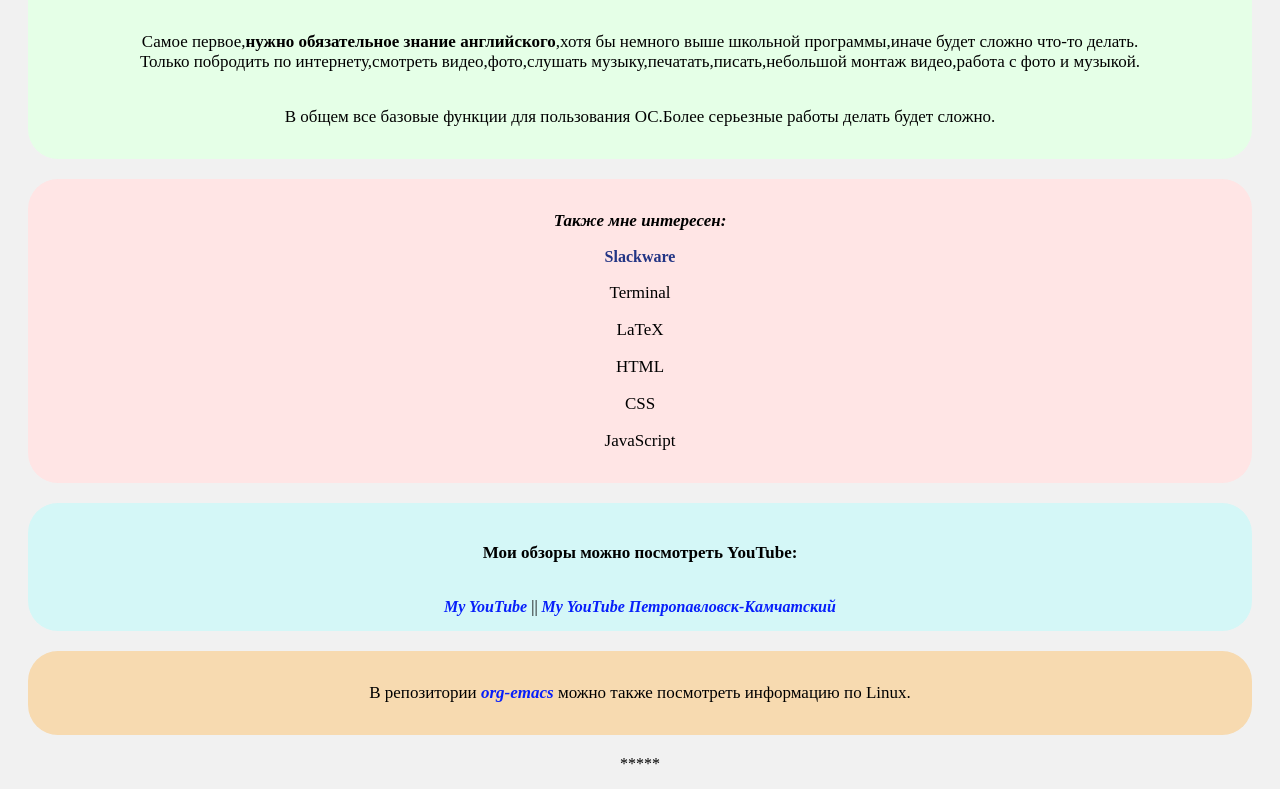
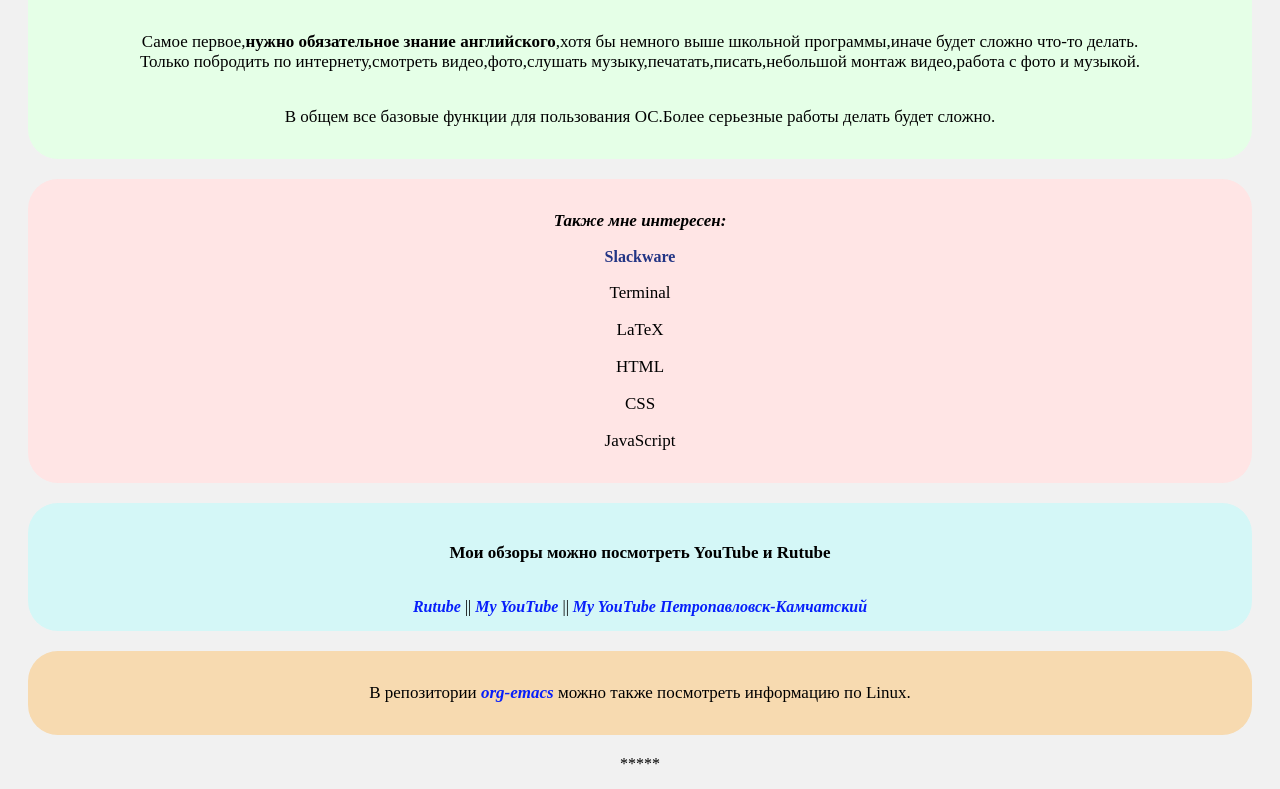
Before and after one commit to EvgenyShulyak/Resume, a plain HTML site: page index.html in a window 1280 px wide. Shown: the part 678-1467 px from the top of the page. Drawn offline with Linux system fonts and the light colour scheme.

Commit message:
Update index.html

```diff
--- a/index.html
+++ b/index.html
@@ -41,7 +41,8 @@
         <p>JavaScript</p>
     </div>
     <div class="info1 bg-blu">
-        <p class="info1"><strong>Мои обзоры можно посмотреть YouTube:</strong></p>
+        <p class="info1"><strong>Мои обзоры можно посмотреть YouTube и Rutube</strong></p>
+        <a class="blik" href="https://rutube.ru/channel/23809417/" target="_blank">Rutube</a> ||
         <a class="blik" href="https://www.youtube.com/channel/UCn2fO5RWNoGiTJ9eFlSiNOg" target="_blank">My YouTube</a> ||
         <a class="blik" href="https://www.youtube.com/channel/UC68MPygiLSm6cqhqMFjc5Gg" target="_blank">My YouTube Петропавловск-Камчатский</a>
         <!--<p class="info1"><strong>Также я в ВKонтакте:</strong></p>
```
